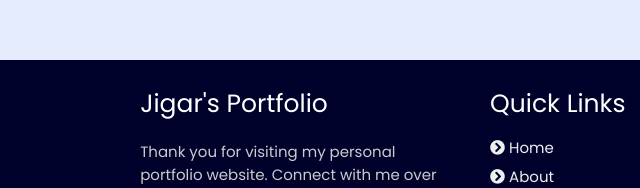
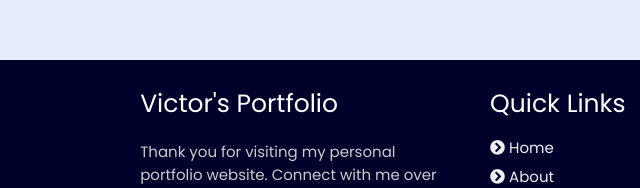
Before and after one commit to Legolixx/Portifolio, a plain HTML site: page index.html in a window 1280 px wide. Shown: the part 6528-6716 px from the top of the page, 0-640 px from the left. Drawn offline with nearby package versions, Linux system fonts and the light colour scheme; no server answers.

Commit message:
Update index.html

```diff
--- a/index.html
+++ b/index.html
@@ -300,7 +300,7 @@
   <div class="box-container">
 
       <div class="box">
-          <h3>Jigar's Portfolio</h3>
+          <h3>Victor's Portfolio</h3>
           <p>Thank you for visiting my personal portfolio website. Connect with me over socials. <br/> <br/> Keep Rising 🚀. Connect with me over live chat!</p>
       </div>
 
```
